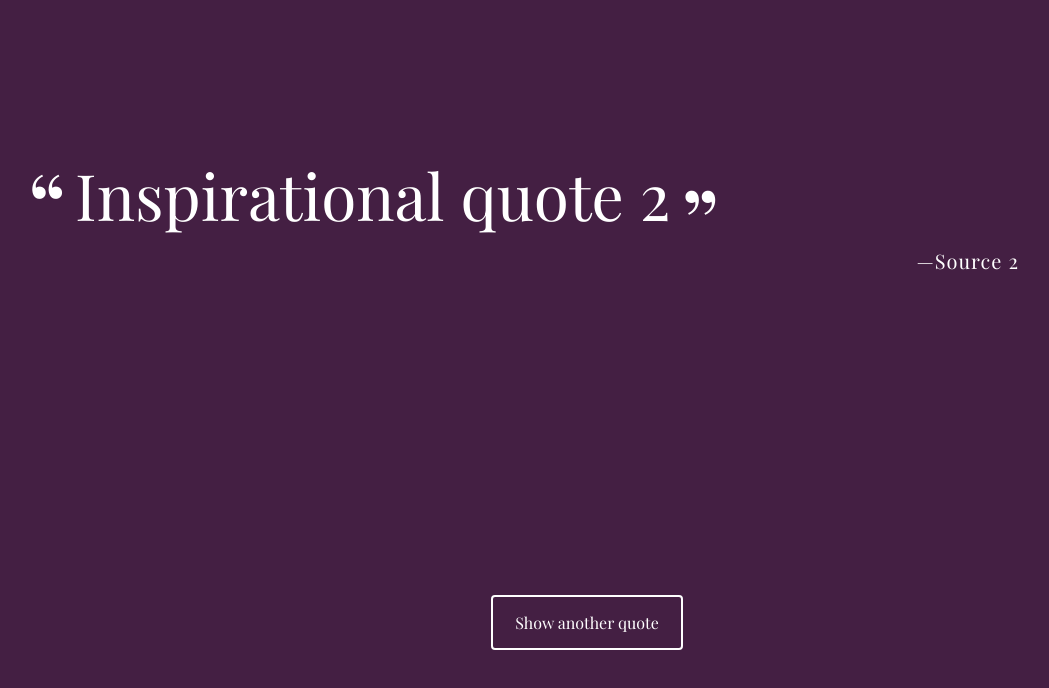
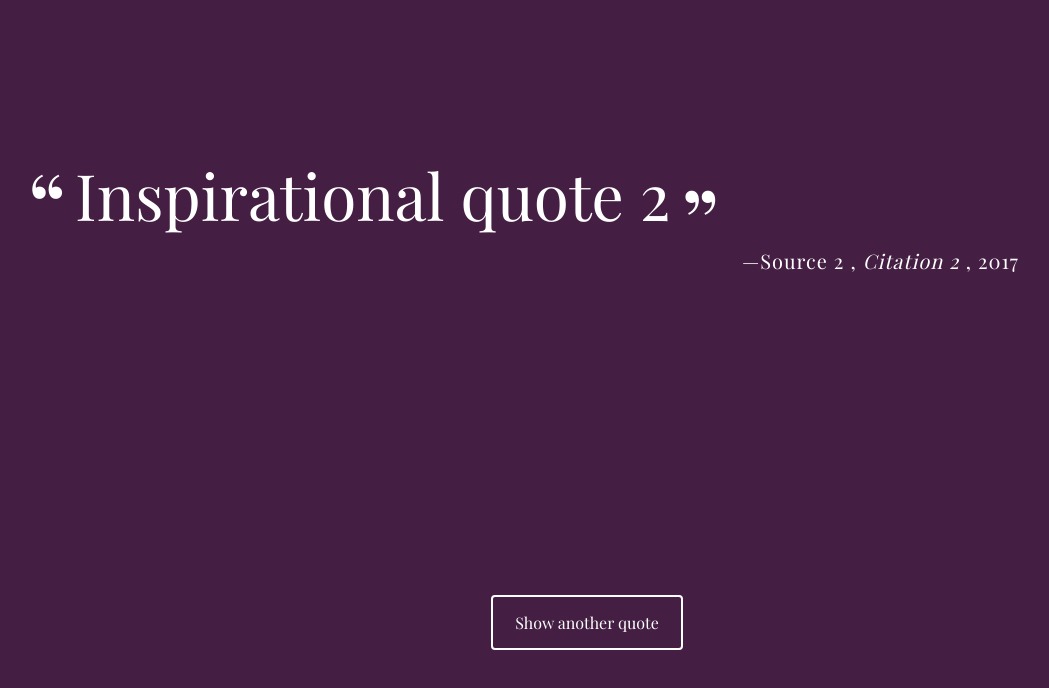
Before and after one commit to brianshimkus/random-quote-generator, a plain HTML site: page index.html in a window 1280 px wide. Both pictures are taken after a click on the button "Show another quote". Shown: the whole page, without its empty margins (53-1102 px from the left). Drawn offline with nearby package versions, Linux system fonts and the light colour scheme; a web font is replaced by a local one.

Commit message:
Refactored JS so citation and year don't disappear on click

```diff
--- a/index.html
+++ b/index.html
@@ -10,8 +10,8 @@
 <body>
   <div class="container">
     <div id="quote-box">
-      <p class="quote">Quote</p>
-      <p class="source">Souce<span class="citation">Citation</span><span class="year">Year</span></p>
+      <p class="quote">Inspirational quote 1</p>
+      <p class="source">Source 1<span class="citation">Citation 1</span><span class="year">2018</span></p>
     </div>
     <button id="loadQuote">Show another quote</button>
   </div>
--- a/js/script.js
+++ b/js/script.js
@@ -7,7 +7,8 @@
     source = document.querySelector('.source'),
     citation = document.querySelector('.citation'),
     year = document.querySelector('.year'),
-    button = document.getElementById('loadQuote');
+    button = document.getElementById('loadQuote'),
+    quoteBox = document.getElementById('quote-box');
 
 // Collection of quotes
 var quotes = [
@@ -44,12 +45,8 @@
 ];
 
 // Gets random quote and inserts it onto page
-function getRandomQuote(quotes) {
+function getRandomQuote() {
     var random = quotes[Math.floor(quotes.length * Math.random())];
-    quote.innerHTML = random.quote;
-    source.innerHTML = random.source;
-    citation.innerHTML = random.citation;
-    year.innerHTML = random.year;
     return random;
 };
 
@@ -62,6 +59,14 @@
 
 // Quote and colors change on click
 function printQuote() {
-    getRandomQuote(quotes);
+    const i = getRandomQuote();
+    const quoteHTML = `
+    <p class="quote">${i.quote}</p>
+    <p class="source">${i.source}
+    <span class="citation">${i.citation}</span>
+    <span class="year">${i.year}</span>
+    </p>
+    `;
+    quoteBox.innerHTML = quoteHTML;
     randomBackgroundColor();
 };
```
